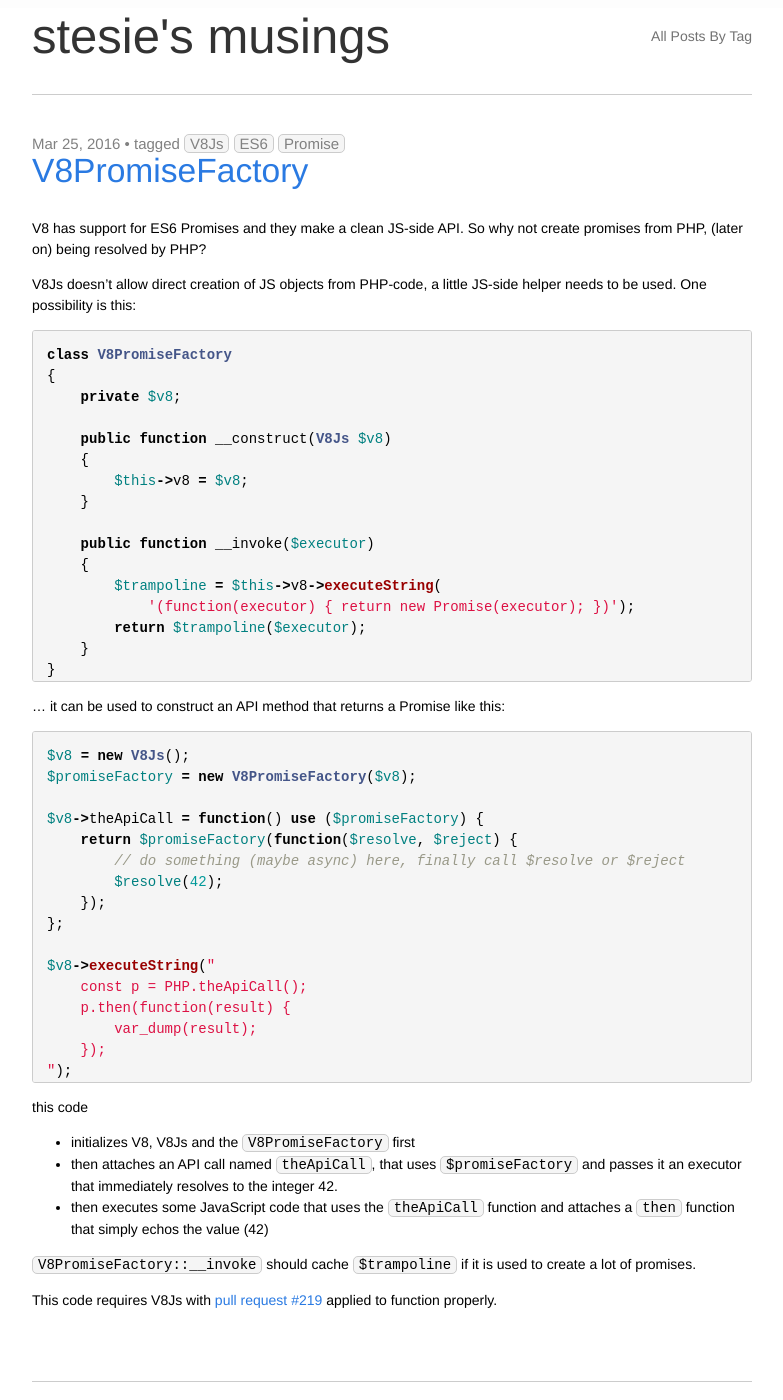
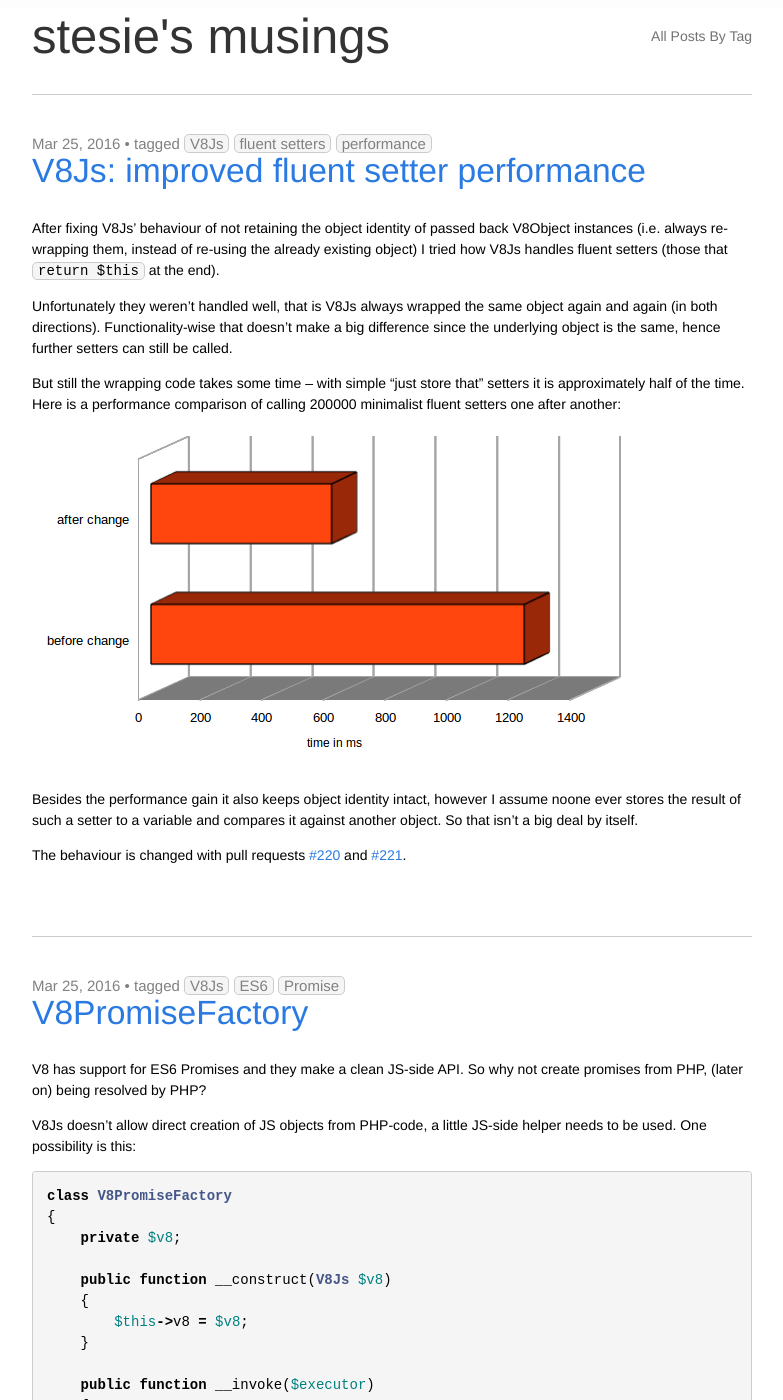
Before and after one commit to stesie/stesie.github.com, a Jekyll site: the page built from index.html, in a window 1280 px wide and 1400 px high. Shown: the whole window, without its empty margins (248-1031 px from the left). Built offline with Jekyll 4.4.1, drawn with Linux system fonts in a browser that asks for light colours; the list of posts is cut into pages by our own code; some of the changed text lies outside the part shown.

Commit message:
new post: V8Js fluent setters

```diff
--- /dev/null
+++ b/_posts/V8Js/2016-03-25-fluent-setters.md
@@ -0,0 +1,25 @@
+---
+layout: post
+title: "V8Js: improved fluent setter performance"
+tags: [ "V8Js", "fluent setters", "performance" ]
+---
+After fixing V8Js' behaviour of not retaining the object identity of passed back V8Object
+instances (i.e. always re-wrapping them, instead of re-using the already existing object)
+I tried how V8Js handles fluent setters (those that `return $this` at the end).
+
+Unfortunately they weren't handled well, that is V8Js always wrapped the same object
+again and again (in both directions).  Functionality-wise that doesn't make a big difference
+since the underlying object is the same, hence further setters can still be called.
+
+But still the wrapping code takes some time -- with simple "just store that" setters it
+is approximately half of the time.  Here is a performance comparison of
+calling 200000 minimalist fluent setters one after another:
+
+![performance comparison of old & new handling](/assets/images/fluent-setter-performance.png)
+
+Besides the performance gain it also keeps object identity intact, however I assume noone
+ever stores the result of such a setter to a variable and compares it against another object.
+So that isn't a big deal by itself.
+
+The behaviour is changed with pull requests [#220](https://github.com/phpv8/v8js/pull/220)
+and [#221](https://github.com/phpv8/v8js/pull/221).
```
Also changed, not shown: _posts/V8Js/2016-02-29-snapshot-performance.md (+1 -1 lines), assets/images/fluent-setter-performance.png (added).
